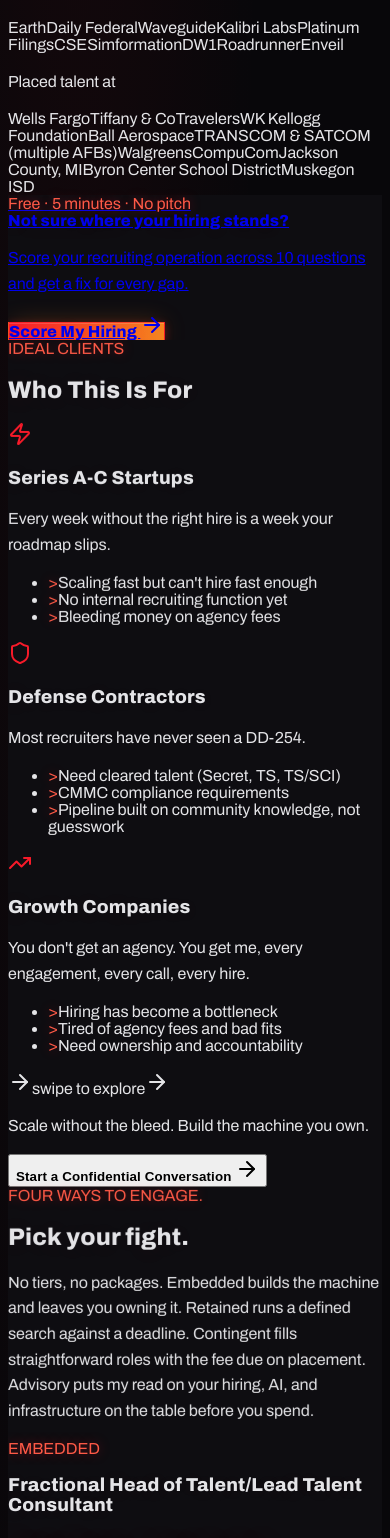
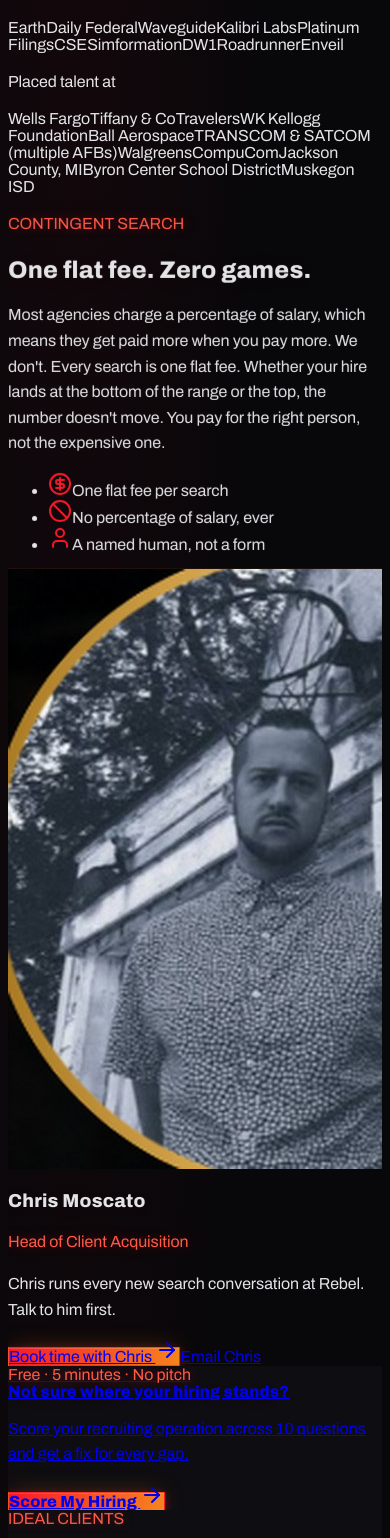
Before and after one commit to rebelrichie/rebel-talent-site, a React (Vite) app in the folder client/: page / in a window 390 px wide. Shown: the part 1162-2700 px from the top of the page. Built offline with nearby package versions, Linux system fonts and the light colour scheme; no server answers.

Commit message:
Add contingent search conversion section below homepage hero
Primary homepage block for flat-fee contingent search, routing every visitor to Chris Moscato via mailto CTAs until Calendly is live.

Co-authored-by: Richie Lampani <richie@rebeltalentsystems.com>

```diff
--- /dev/null
+++ b/client/src/components/ContingentChrisSection.tsx
@@ -0,0 +1,112 @@
+import { ArrowRight, Ban, CircleDollarSign, User } from "lucide-react";
+import GlowCard from "@/components/GlowCard";
+import ScrollReveal from "@/components/ScrollReveal";
+
+function hapticTap() {
+  if (navigator.vibrate) navigator.vibrate(15);
+}
+
+// TODO(calendly): Swap BOOK_CHRIS_HREF to Chris's Calendly URL when it is live.
+// Keep Email Chris as the mailto fallback. Both CTAs are mailto until then.
+const BOOK_CHRIS_HREF =
+  "mailto:christopher@rebeltalentsystems.com?subject=Contingent%20search";
+const EMAIL_CHRIS_HREF = "mailto:christopher@rebeltalentsystems.com";
+
+// Existing About-page headshot. Drop a dedicated portrait at /chris-moscato.jpg
+// and point CHRIS_HEADSHOT at it when a higher-res shot lands.
+const CHRIS_HEADSHOT = "/team-chris.jpg";
+
+const STRIP = [
+  { icon: CircleDollarSign, text: "One flat fee per search" },
+  { icon: Ban, text: "No percentage of salary, ever" },
+  { icon: User, text: "A named human, not a form" },
+];
+
+export default function ContingentChrisSection() {
+  return (
+    <section
+      data-testid="section-contingent-search"
+      className="bg-zinc-950 py-16 sm:py-24 border-t border-zinc-900"
+    >
+      <div className="max-w-7xl mx-auto px-5 sm:px-6 lg:px-12">
+        <div className="grid grid-cols-1 lg:grid-cols-[3fr_2fr] gap-12 lg:gap-16 xl:gap-20 items-center">
+          <ScrollReveal variant="fade-up">
+            <div>
+              <p className="font-mono text-rebel-red text-xs tracking-[0.3em] uppercase mb-4">
+                CONTINGENT SEARCH
+              </p>
+              <h2 className="font-display text-3xl sm:text-4xl lg:text-5xl font-bold text-white uppercase tracking-tight leading-[1.08] mb-6">
+                One flat fee. Zero games.
+              </h2>
+              <p className="text-zinc-300 text-base sm:text-lg leading-[1.7] max-w-xl">
+                Most agencies charge a percentage of salary, which means they get paid more when you pay more. We don't. Every search is one flat fee. Whether your hire lands at the bottom of the range or the top, the number doesn't move. You pay for the right person, not the expensive one.
+              </p>
+
+              <ul className="mt-10 sm:mt-12 grid sm:grid-cols-3 gap-5 sm:gap-6">
+                {STRIP.map(({ icon: Icon, text }) => (
+                  <li key={text} className="flex sm:flex-col items-start gap-3">
+                    <span className="w-8 h-8 border border-zinc-800 bg-zinc-900/60 flex items-center justify-center text-rebel-red shrink-0">
+                      <Icon className="w-4 h-4" aria-hidden="true" />
+                    </span>
+                    <span className="text-zinc-200 text-sm leading-snug">{text}</span>
+                  </li>
+                ))}
+              </ul>
+            </div>
+          </ScrollReveal>
+
+          <ScrollReveal variant="fade-up" delay={120}>
+            <div className="relative">
+              <div
+                className="absolute -inset-4 rounded-sm pointer-events-none"
+                style={{
+                  boxShadow: "0 28px 80px -24px rgba(0,0,0,0.85), 0 0 0 1px rgba(245,132,30,0.08)",
+                }}
+                aria-hidden="true"
+              />
+              <GlowCard
+                className="border border-zinc-800 bg-zinc-900/70 p-8 sm:p-10"
+                glowColor="rgba(245,132,30,0.12)"
+              >
+                <div className="flex flex-col items-center text-center" data-testid="card-chris-moscato">
+                  <img
+                    src={CHRIS_HEADSHOT}
+                    alt="Chris Moscato, Head of Client Acquisition at Rebel Talent Systems"
+                    className="w-40 h-40 sm:w-48 sm:h-48 rounded-full object-cover mb-6"
+                  />
+                  <h3 className="font-display text-2xl sm:text-3xl font-bold text-white uppercase tracking-tight">
+                    Chris Moscato
+                  </h3>
+                  <p className="font-mono text-rebel-red text-xs tracking-[0.3em] uppercase mt-2 mb-4">
+                    Head of Client Acquisition
+                  </p>
+                  <p className="text-zinc-300 text-sm leading-relaxed mb-8 max-w-sm">
+                    Chris runs every new search conversation at Rebel. Talk to him first.
+                  </p>
+                  <div className="flex flex-col gap-3 w-full">
+                    <a
+                      href={BOOK_CHRIS_HREF}
+                      onClick={hapticTap}
+                      data-testid="button-book-chris"
+                      className="inline-flex items-center justify-center gap-2 whitespace-nowrap bg-rebel-red hover:bg-red-700 text-white font-semibold text-sm sm:text-base px-6 py-3.5 rounded-full transition-colors no-underline"
+                    >
+                      Book time with Chris <ArrowRight className="w-4 h-4 shrink-0" />
+                    </a>
+                    <a
+                      href={EMAIL_CHRIS_HREF}
+                      onClick={hapticTap}
+                      data-testid="button-email-chris"
+                      className="inline-flex items-center justify-center gap-2 whitespace-nowrap border border-zinc-700 hover:border-rebel-red/60 text-zinc-200 hover:text-white font-medium text-sm sm:text-base px-6 py-3.5 rounded-full transition-colors no-underline"
+                    >
+                      Email Chris
+                    </a>
+                  </div>
+                </div>
+              </GlowCard>
+            </div>
+          </ScrollReveal>
+        </div>
+      </div>
+    </section>
+  );
+}
--- a/client/src/pages/Home.tsx
+++ b/client/src/pages/Home.tsx
@@ -9,6 +9,7 @@ import ScrollReveal from "@/components/ScrollReveal";
 import GlowCard from "@/components/GlowCard";
 import ParallaxSection from "@/components/ParallaxSection";
 import CapacityBadge from "@/components/CapacityBadge";
+import ContingentChrisSection from "@/components/ContingentChrisSection";
 import CurrentEngagements from "@/components/CurrentEngagements";
 import EmailCapture from "@/components/EmailCapture";
 
@@ -418,11 +419,13 @@ export default function Home() {
         </div>
       </section>
 
+      <ContingentChrisSection />
+
       {/* ── HIRING READINESS SCORECARD HOOK (slim lead-capture, links to full tool) ── */}
       {/* Safe addition, one-line hook under the intro, routes to /hiring-readiness */}
       <section
         data-testid="section-scorecard-hook"
-        className="border-b border-zinc-800/50"
+        className="border-t border-zinc-900 border-b border-zinc-800/50"
         style={{ background: "#0E0D11" }}
       >
         <div className="max-w-5xl mx-auto px-4 sm:px-6 py-8">
```
